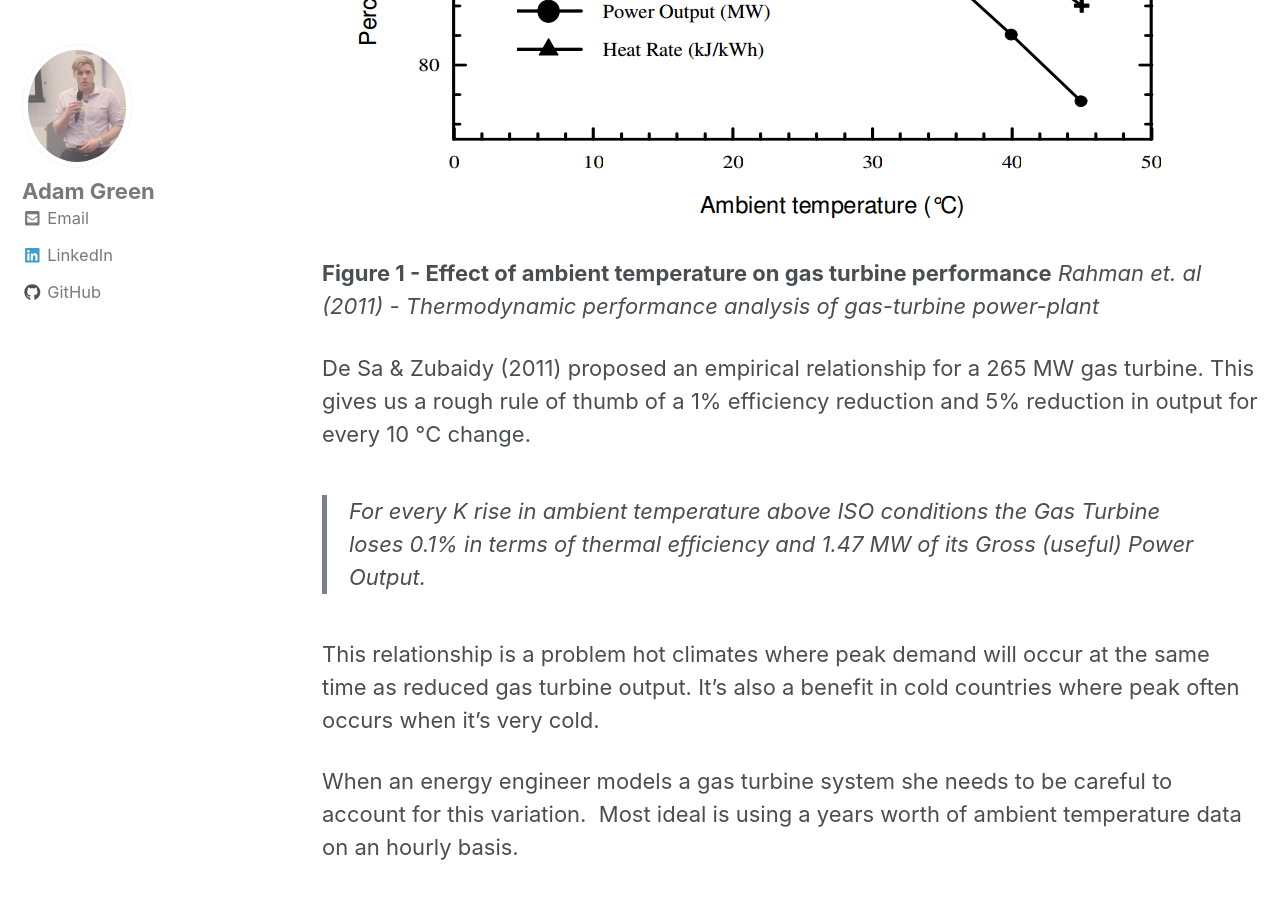
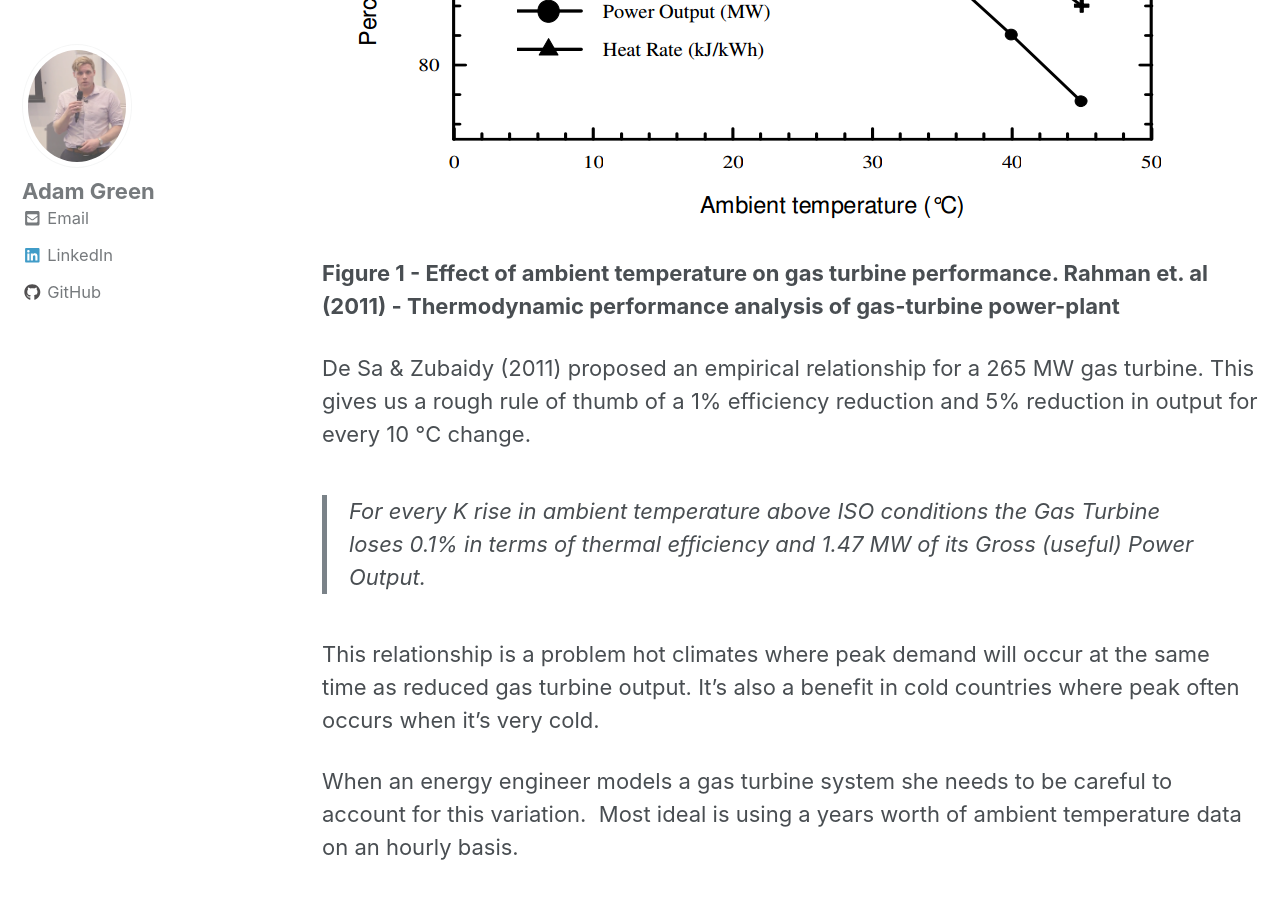
Before and after one commit to ADGEfficiency/adgefficiency.github.io, a Jekyll site: the page built from _posts/2016-12-08-energy-basics-ambient-temperature-impact-on-gas-turbine-performance.md, in a window 1280 px wide and 900 px high, scrolled down 1388 px. Built offline with Jekyll 4.4.1, drawn with Linux system fonts in a browser that asks for light colours; nearby versions of some CDN libraries.

```diff
--- a/_posts/2016-12-08-energy-basics-ambient-temperature-impact-on-gas-turbine-performance.md
+++ b/_posts/2016-12-08-energy-basics-ambient-temperature-impact-on-gas-turbine-performance.md
@@ -22,8 +22,7 @@ Ambient temperature also has an affect on the compressor.  Colder air improves
 
 ![Figure 1]({{"/assets/gt_amb_temp/gt_amb_temp.png"}})
 
-**Figure 1 - Effect of ambient temperature on gas turbine performance**
-*Rahman et. al (2011) - Thermodynamic performance analysis of gas-turbine power-plant*
+**Figure 1 - Effect of ambient temperature on gas turbine performance. Rahman et. al (2011) - Thermodynamic performance analysis of gas-turbine power-plant**
 
 De Sa & Zubaidy (2011) proposed an empirical relationship for a 265 MW gas turbine.  This gives us a rough rule of thumb of a 1% efficiency reduction and 5% reduction in output for every 10 °C change.
 
```
